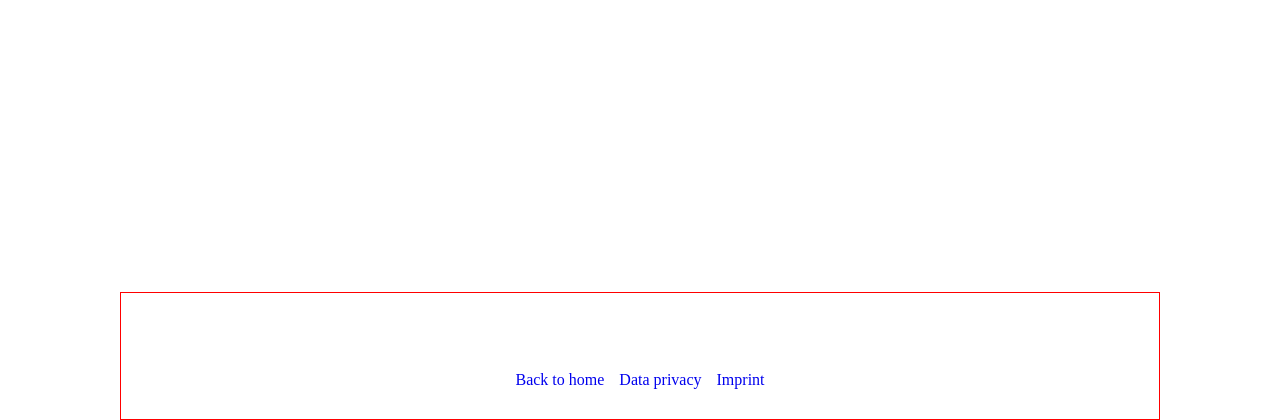
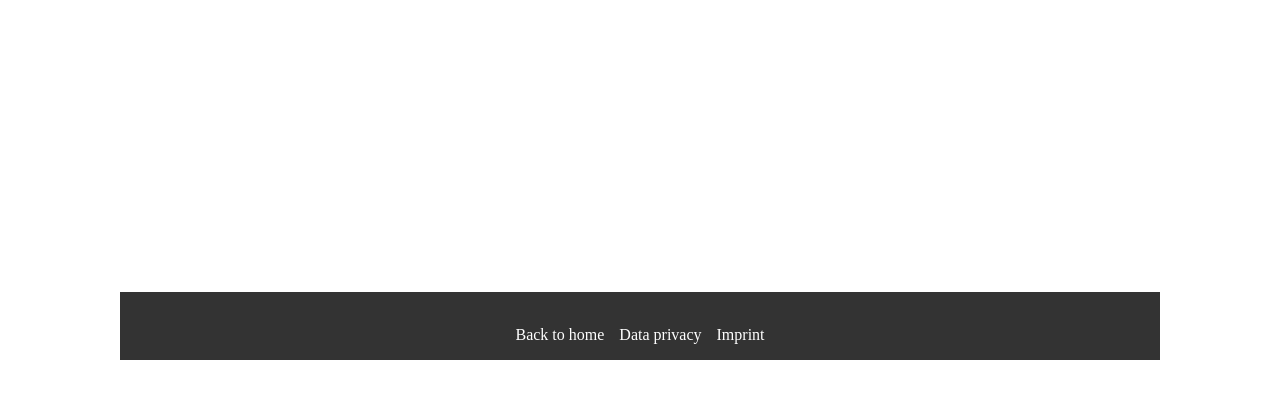
Before and after one commit to Jjutho/WebPythonDjangoProject, a Django app: page / in a window 1280 px wide. Shown: the part 408-828 px from the top of the page. After the commit the page ends 768 px from the top, so only its background shows below. Run offline with Django 4.2, Linux system fonts and the light colour scheme.

Commit message:
footer css updated

```diff
--- a/static/css/global_styles.css
+++ b/static/css/global_styles.css
@@ -141,9 +141,12 @@ header {
     flex-direction: column;
     align-items: center;
     justify-content: center;
-    padding: 30px 0;
+    /*padding: 30px 0;
     gap: 30px;
-    border: red solid 1px;
+    border: red solid 1px;*/
+    padding: 1rem;
+    background-color: #333;
+    color: #fff;
 }
 .logo-container.footer img {
     height: 100px;
@@ -153,4 +156,8 @@ header {
     display: flex;
     gap: 15px;
 }
+.nav-container.footer a{
+    color: #fff;
+    text-decoration: none;
+}
 /* FOOTER END */
```
